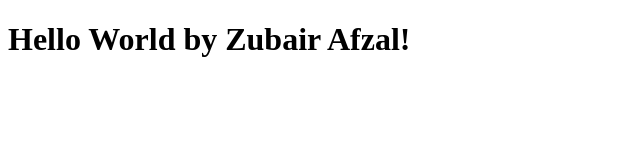
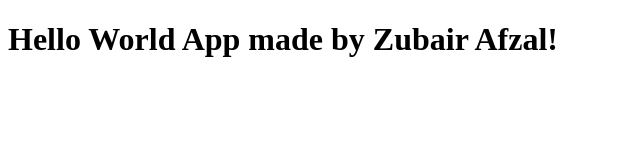
Before and after one commit to zubairafzal100/Bootcamp-2020, a plain HTML site: page index.html in a window 1280 px wide. Shown: the whole page, without its empty margins (0-640 px from the left). Drawn offline with Linux system fonts and the light colour scheme.

Commit message:
Update index.html

```diff
--- a/index.html
+++ b/index.html
@@ -6,6 +6,6 @@
     <title>Bootcamp 2020 Hello World App</title>
 </head>
 <body>
-    <h1>Hello World by Zubair Afzal!</h1>
+    <h1>Hello World App made by Zubair Afzal!</h1>
 </body>
 </html>
```
